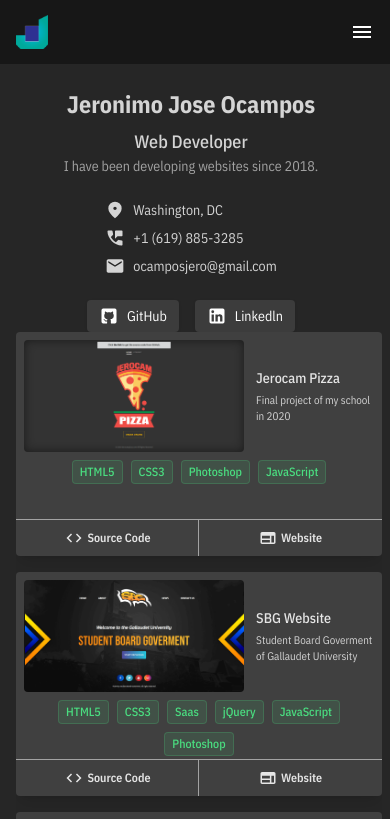
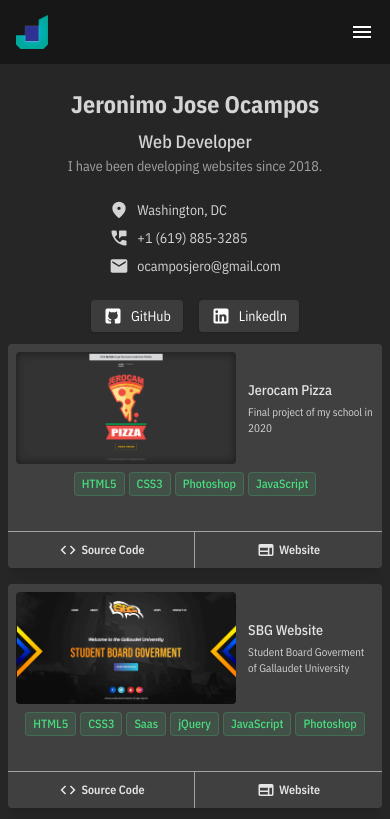
Before and after one commit to Jerocam/portfolio_jo, a Next.js app: page /projects in a window 390 px wide. Shown: the top 819 px of the page. Built offline with nearby package versions, Linux system fonts and the light colour scheme.

Commit message:
updated css

```diff
--- a/components/ContainerBlock.tsx
+++ b/components/ContainerBlock.tsx
@@ -41,7 +41,7 @@
       </Head>
       <Header />
       <main className="container mx-auto h-full sm:flex mt-4 lg:mt-16 p-2">
-        <aside className="pr-2 sm:flex sm:flex-col sm:justify-between w-full sm:w-2/6">
+        <aside className="sm:mr-2 sm:flex sm:flex-col sm:justify-between w-full sm:w-2/6">
           <div className="text-center sm:text-left dark:text-neutral-300 text-neutral-800">
             <h1 className="text-2xl lg:text-3xl xl:text-4xl font-bold">
               {name}
@@ -92,7 +92,7 @@
               ))}
           </div>
         </aside>
-        <section className="sm:flex sm:flex-col sm:justify-between sm:w-4/6 pl-2">
+        <section className="sm:flex sm:flex-col sm:justify-between sm:w-4/6 md:pl-2">
           <PageTransition>{children}</PageTransition>
           <NextPages pathData={router.asPath} />
         </section>
--- a/components/GridCards.tsx
+++ b/components/GridCards.tsx
@@ -7,7 +7,7 @@
 
 export const GridCards: React.FC<GridCardProps> = ({ data }) => {
   return (
-    <div className="overflow-y-auto max-h-[42rem] mb-2 sm:mb-0">
+    <div className="overflow-y-auto max-h-[42rem] my-3 sm:my-0">
       <ul
         role="list"
         className="grid grid-cols-1 gap-4 lg:gap-5 md:grid-cols-2 xl:grid-cols-3"
@@ -34,7 +34,7 @@
                 </div>
               </div>
             </div>
-            <div className="flex gap-2 flex-wrap static pt-2 justify-center">
+            <div className="flex gap-1 flex-wrap static pt-2 justify-center">
               {item.tech.map((techItem: any, index: number) => (
                 <span
                   key={index}
--- a/pages/index.tsx
+++ b/pages/index.tsx
@@ -21,9 +21,9 @@
           ))}
         </div>
         <div className="flex flex-row mt-14 xl:mt-16">
-          <div className="basis-1/2">
+          <div className="basis-1/2 pr-2">
             <h2>Degree / Certifications</h2>
-            <div className="space-y-4 mt-4 pr-5">
+            <div className="space-y-4 mt-4">
               {certificates.map((item: any) => (
                 <div key={item.id}>
                   <div className="inline-flex items-center rounded-md bg-yellow-400/10 px-2 py-1 text-xs lg:text-sm xl:text-base text-yellow-600 dark:text-yellow-500 ring-1 ring-inset ring-yellow-400/20">
```
